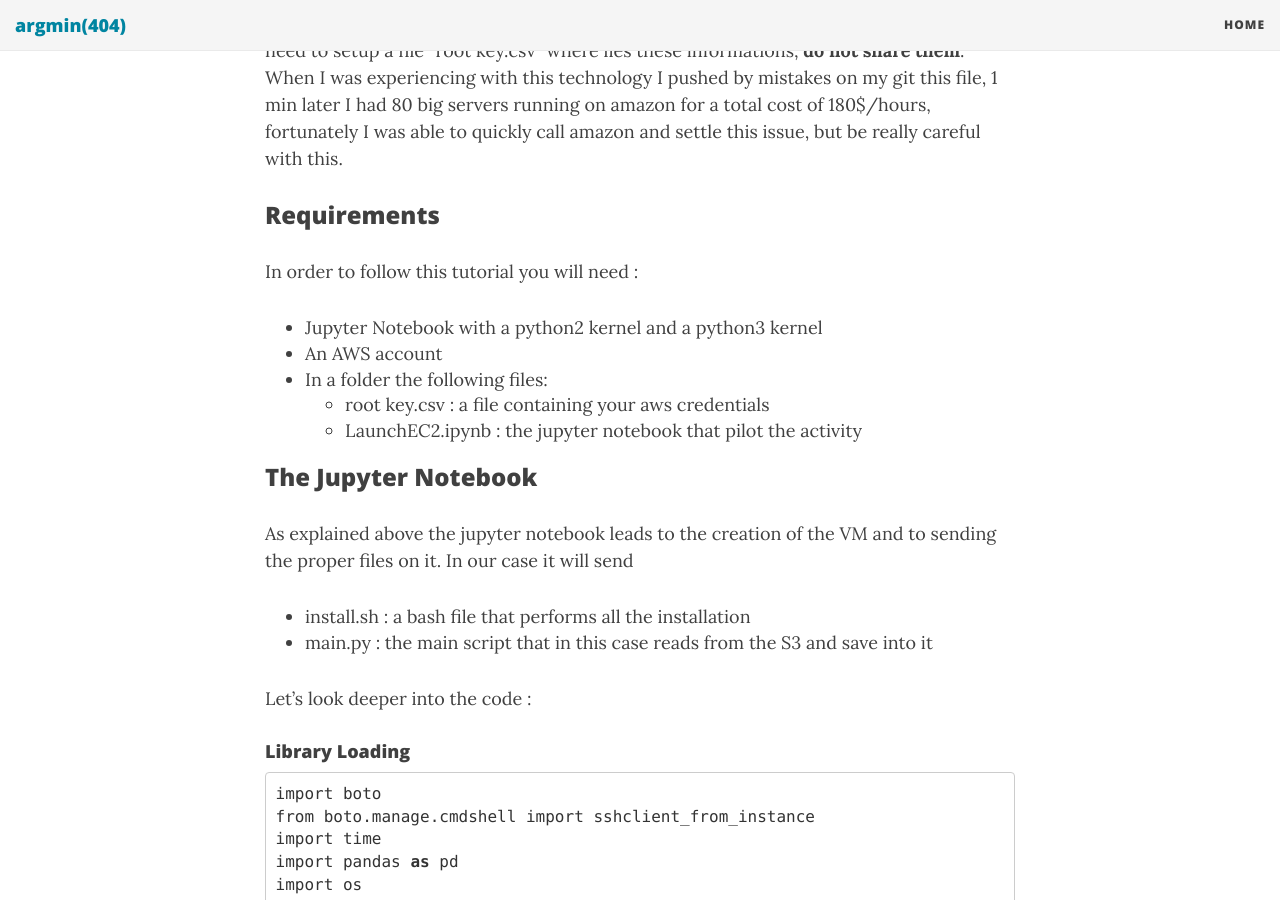
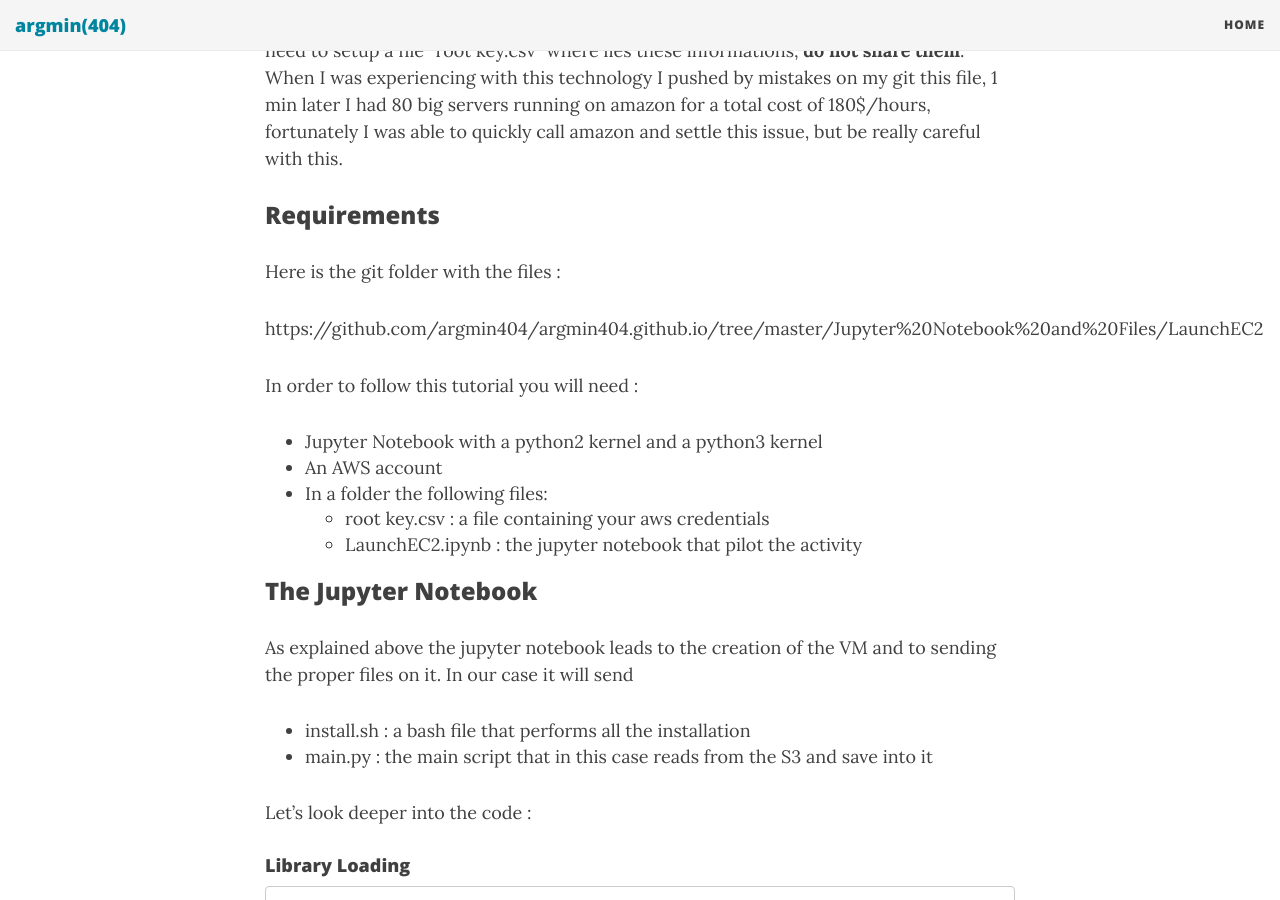
Before and after one commit to abouscarel/argmin404.github.io, a Jekyll site: the page built from _posts/2016-04-28-Launch an EC2 from jupyter.md, in a window 1280 px wide and 900 px high, scrolled down 1126 px. Built offline with Jekyll 4.4.1, drawn with Linux system fonts in a browser that asks for light colours; nearby versions of some CDN libraries; comment, search, counter and statistics services are not loaded.

Commit message:
Update article 2

```diff
--- a/_posts/2016-04-28-Launch an EC2 from jupyter.md
+++ b/_posts/2016-04-28-Launch an EC2 from jupyter.md
@@ -21,6 +21,10 @@
 EC2 is no joke, it is linked to your credit card and you should be very very very cautious with your credentials (AWS secret key and ID). You will see later in this tutorial that you need to setup a file "root key.csv" where lies these informations, **do not share them**. When I was experiencing with this technology I pushed by mistakes on my git this file, 1 min later I had 80 big servers running on amazon for a total cost of 180$/hours, fortunately I was able to quickly call amazon and settle this issue, but be really careful with this.
 
 ### Requirements
+
+Here is the git folder with the files :
+
+https://github.com/argmin404/argmin404.github.io/tree/master/Jupyter%20Notebook%20and%20Files/LaunchEC2
 
 In order to follow this tutorial you will need :
 
```
